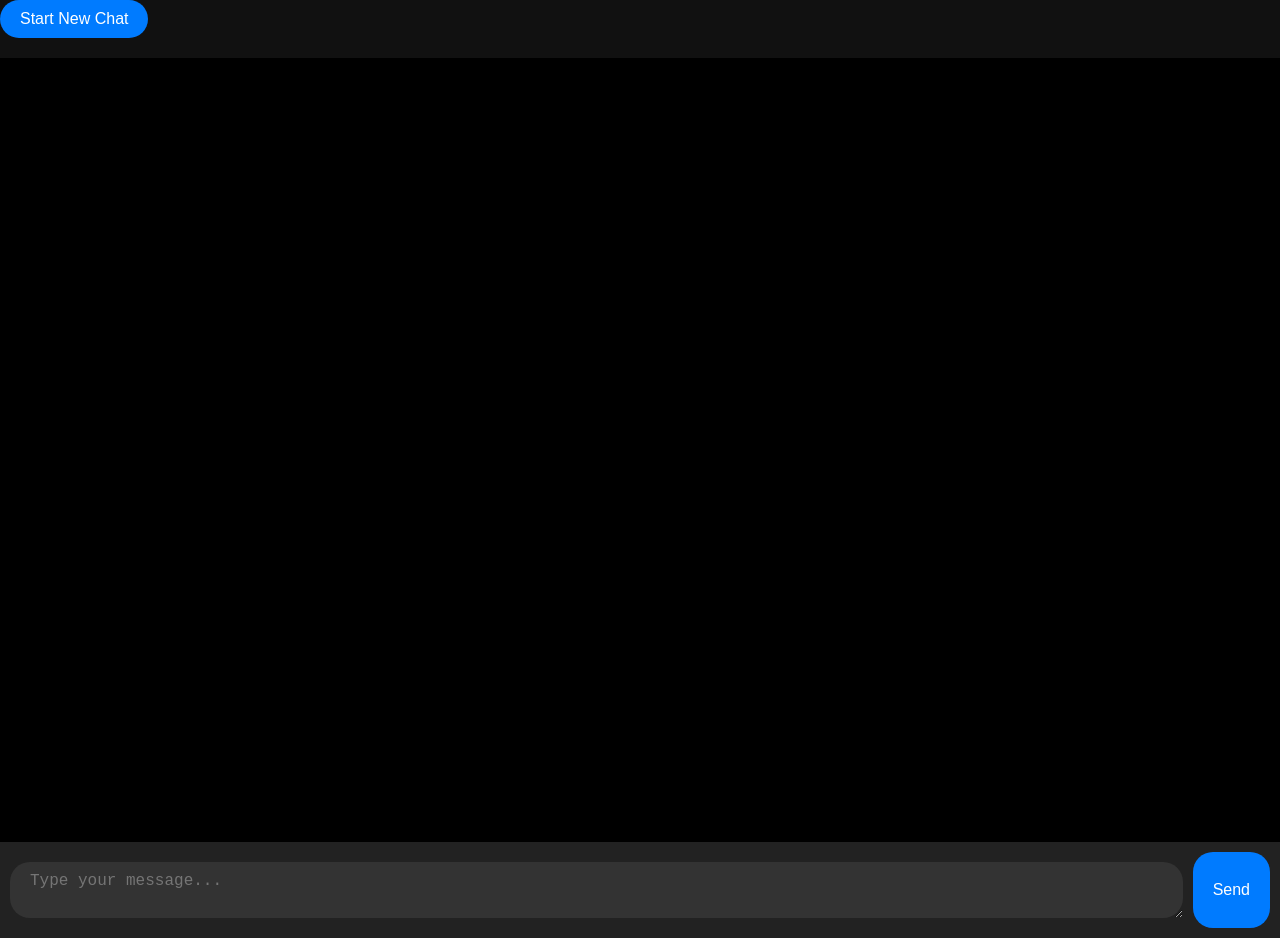
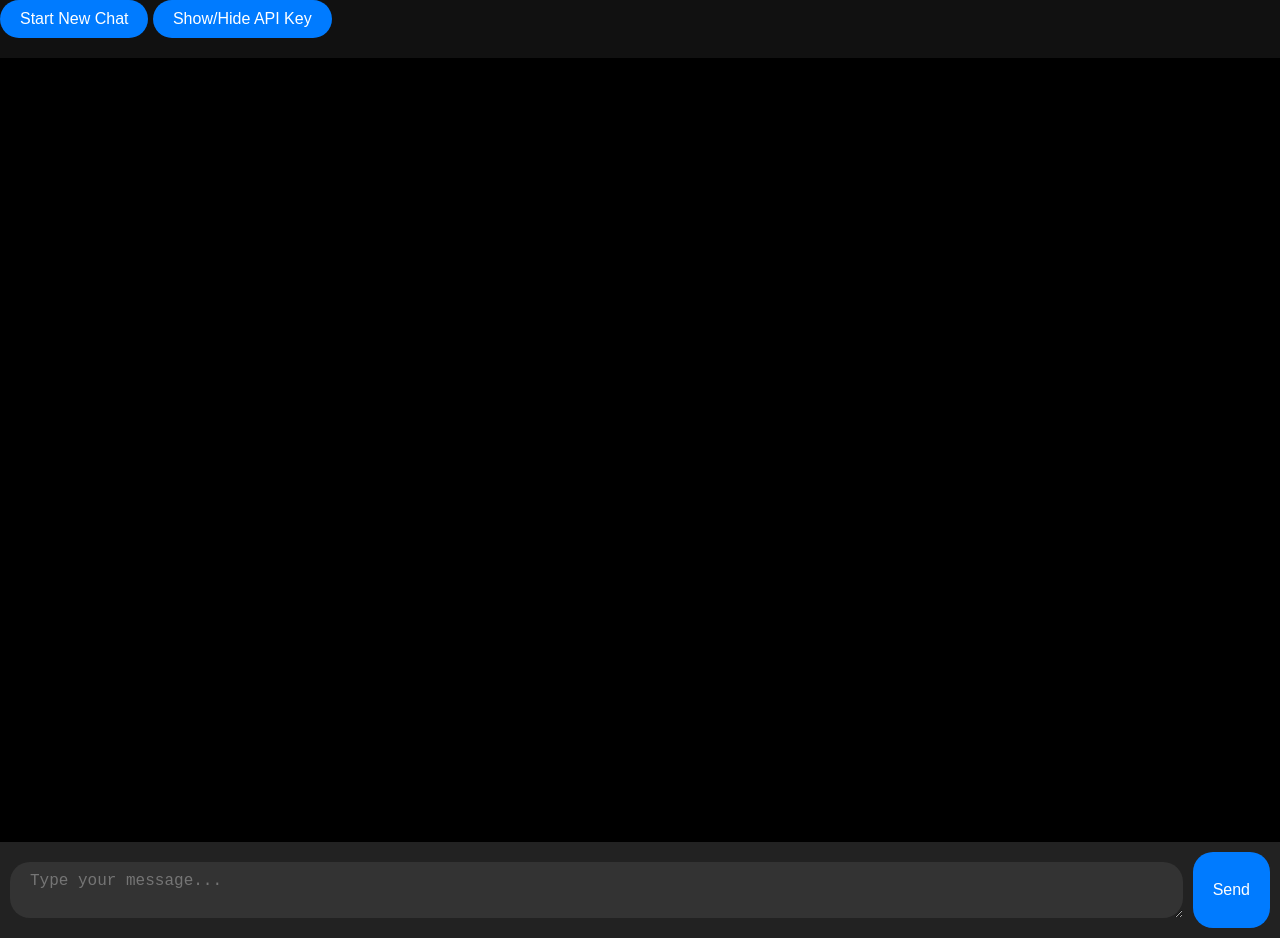
Before and after one commit to cn6u9/cn6u9.github.io, a Jekyll site: the page tools/gemini_mobile.html, which Jekyll copies as it is, in a window 1280 px wide. Built offline with Jekyll 4.4.1, drawn with Linux system fonts in a browser that asks for light colours; Markdown is read by kramdown in place of the engine named in the settings.

Commit message:
Update gemini_mobile.html

```diff
--- a/tools/gemini_mobile.html
+++ b/tools/gemini_mobile.html
@@ -121,7 +121,7 @@
 
 
     <button id="new-chat-button">Start New Chat</button>
-     <button id="toggle-api-key" style="display: none;">Show/Hide API Key</button>
+     <button id="toggle-api-key" >Show/Hide API Key</button>
     <div class="chat-container">
       <div id="chat-list">
         <!-- Chat list will be displayed here -->
```
